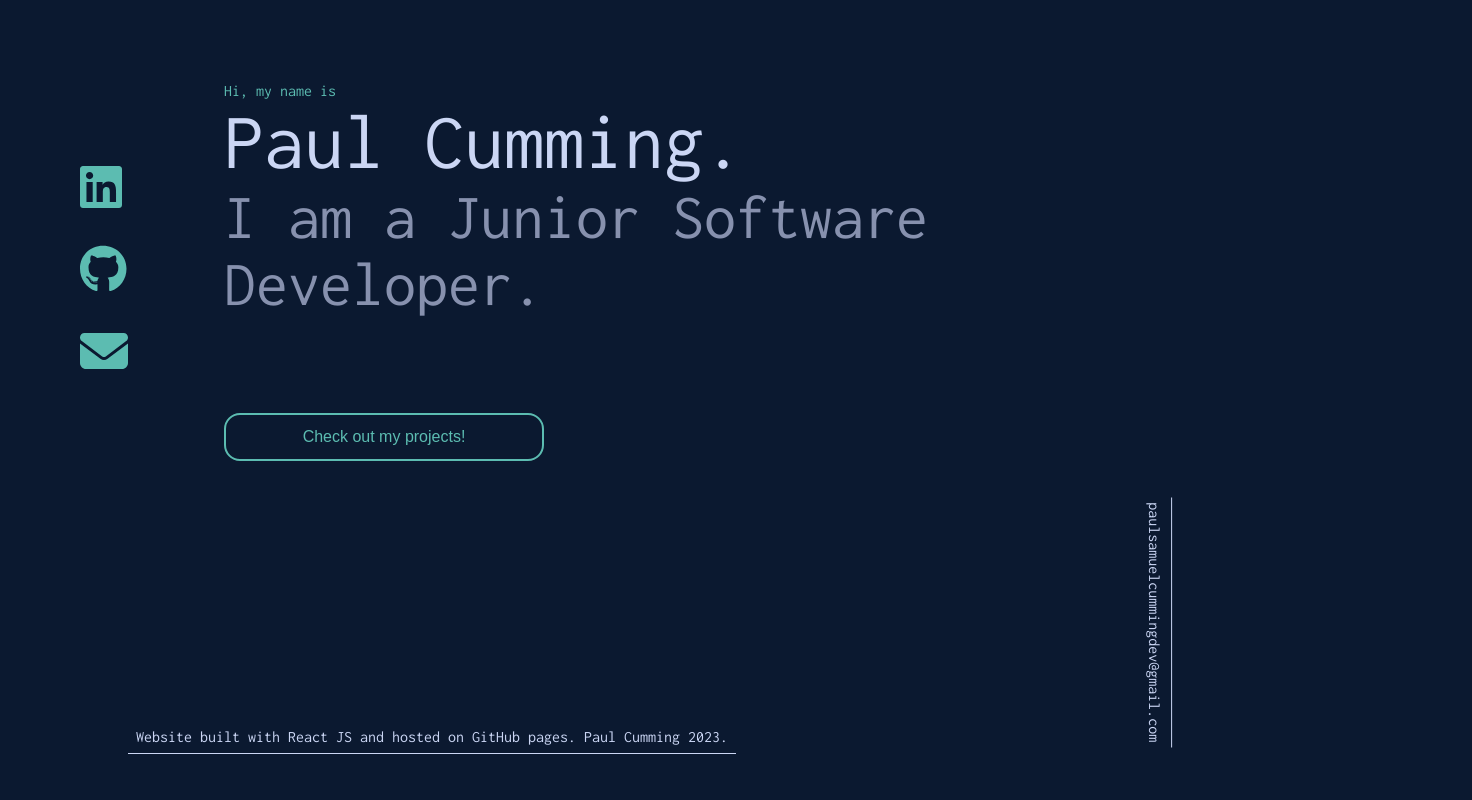
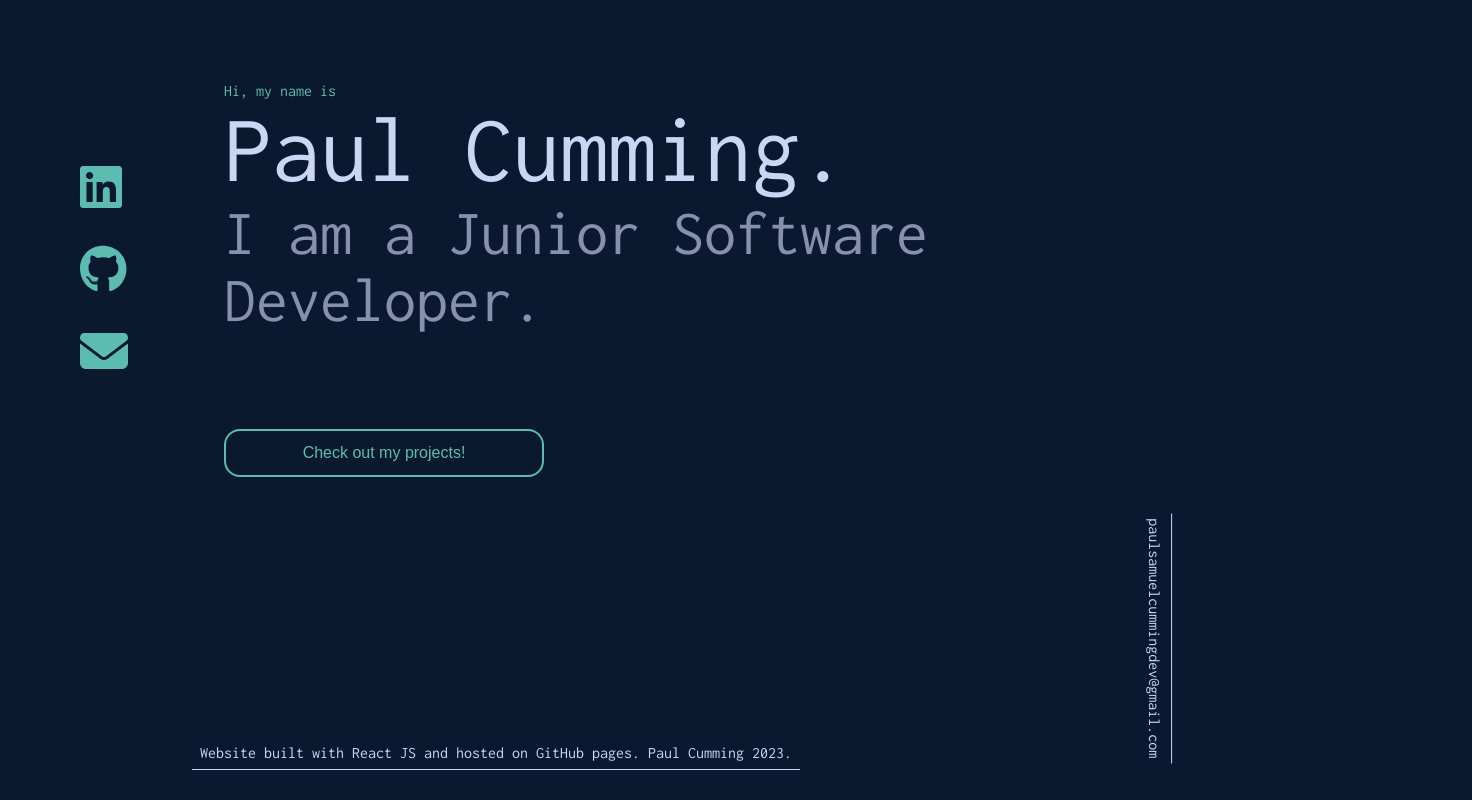
Before and after one commit to WaxenOsprey/WaxenOsprey.github.io, a React (Create React App) app: page / in a window 1280 px wide. Shown: the part 162-962 px from the top of the page, 1472 px wide, since content can reach past the window. Built offline with nearby package versions, Linux system fonts and the light colour scheme.

Commit message:
moved fotter position

```diff
--- a/src/components/Footer.js
+++ b/src/components/Footer.js
@@ -24,7 +24,7 @@ const FooterContainer = styled.div`
     display: flex;
     flex-direction: row;
     justify-content: flex-start;
-    margin-left: 10%;
+    margin-left: 15%;
     margin-right: 10%;
     margin-top: 2rem;
     margin-bottom: 2rem;
@@ -53,7 +53,7 @@ const SideEmail = styled.p`
     padding: 0.3rem;
     line-height: 1.5;
     border-top: 1px solid rgb(203,214,244);
-    /* border-right: 2px solid rgb(203,214,244); */
+    /* border-right: 1px solid rgb(203,214,244); */
     transform: rotate(90deg);
 
     &:hover{
--- a/src/containers/About.js
+++ b/src/containers/About.js
@@ -99,6 +99,7 @@ const Message = styled.p`
     margin-top: 2rem;
     margin-bottom: 2rem;
     line-height: 1.5;
+    height: 2rem;
     border-top: 2px solid rgb(92,188,177);
     border-right: 2px solid rgb(92,188,177);
 `;
--- a/src/containers/Contact.js
+++ b/src/containers/Contact.js
@@ -1,14 +1,21 @@
 import styled from 'styled-components';
 import worldMap from '../assets/world5.svg';
+import { useEffect } from 'react';
 
 
 
 const Contact = () => {
-  const email = 'paulsamuelcummingdev@gmail.com';
-  const gitHub = 'https://github.com/WaxenOsprey';
-  const linkedIn = 'https://www.linkedin.com/in/paulsamuelcummingdev/';
 
-  return (
+    useEffect(() => {
+        window.scrollTo(0, 0);
+    }
+    ,[]);
+
+    const email = 'paulsamuelcummingdev@gmail.com';
+    const gitHub = 'https://github.com/WaxenOsprey';
+    const linkedIn = 'https://www.linkedin.com/in/paulsamuelcummingdev/';
+
+    return (
     <>
       <ContactContainer>
         <Title>Contact</Title>
--- a/src/containers/Home.js
+++ b/src/containers/Home.js
@@ -38,7 +38,7 @@ const Hi = styled.p`
 
 const Name = styled.p`
     color: rgb(203,214,244);
-    font-size: 5rem;
+    font-size: 6rem;
     margin: 0;
     padding: 0;
 `;
```
